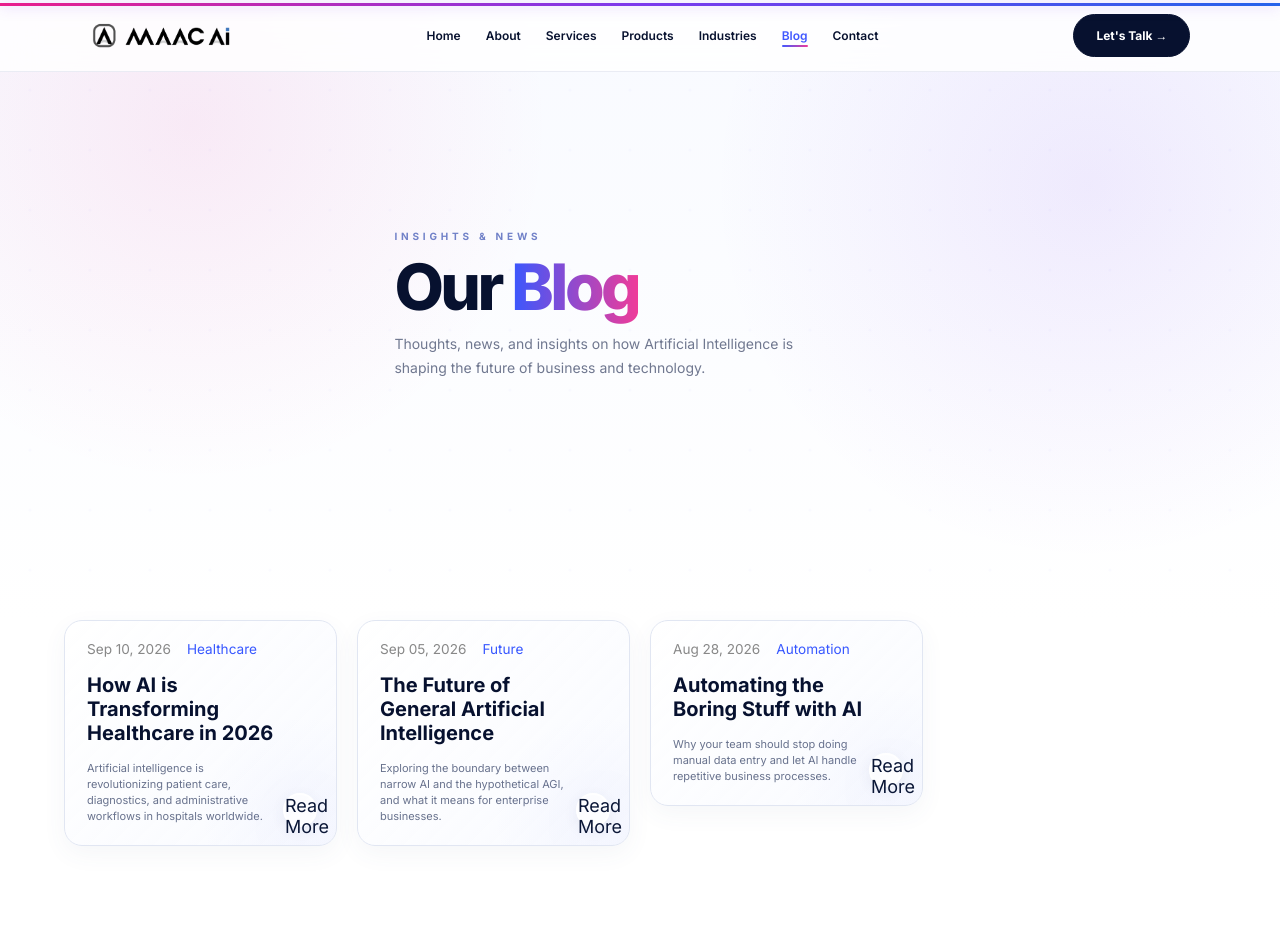
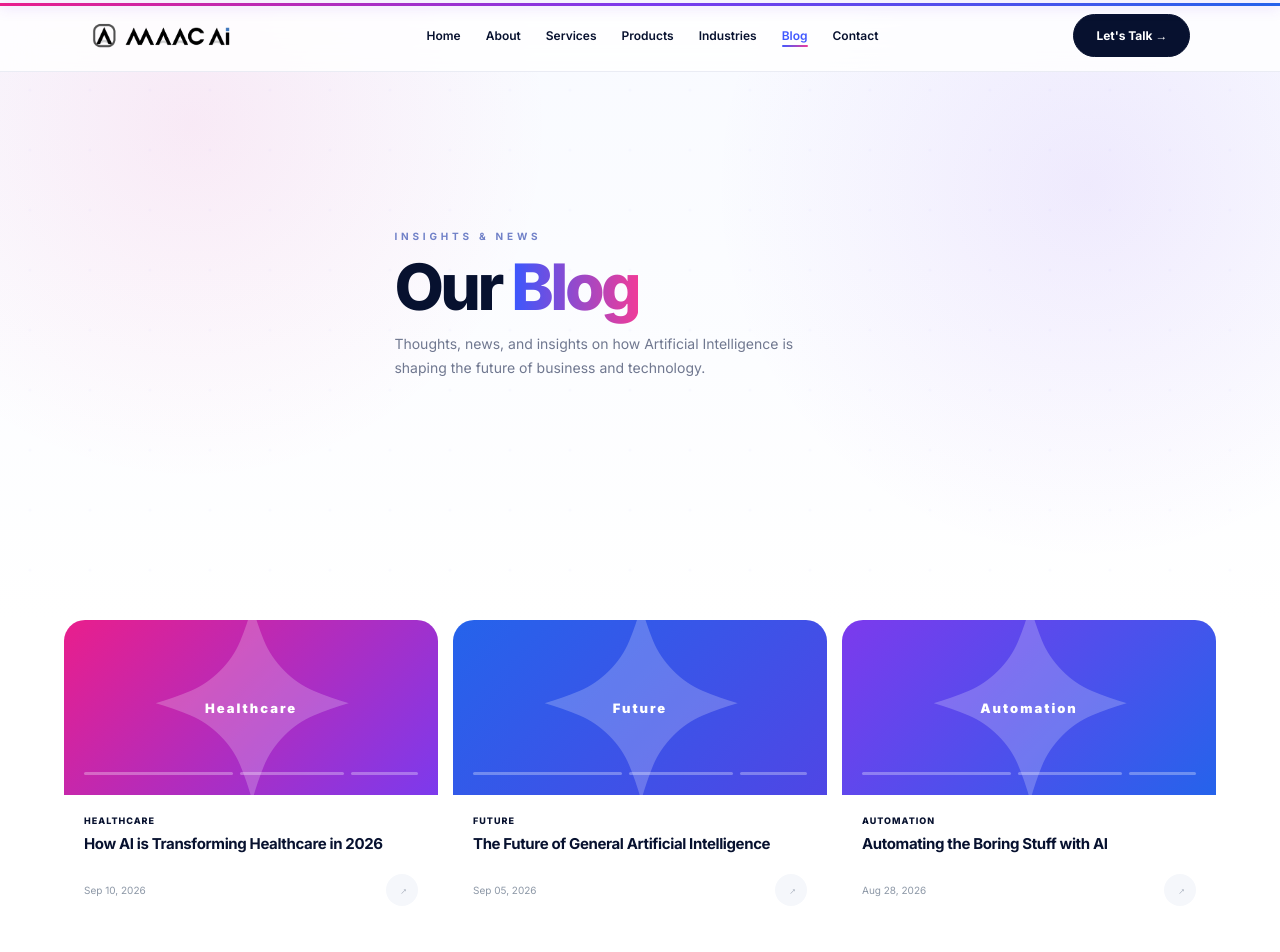
Before and after one commit to maacai/maacaiwebsite, a React (Vite) app: page /blog in a window 1280 px wide. Shown: the top 952 px of the page. Built offline with nearby package versions, Linux system fonts and the light colour scheme.

Commit message:
Update BlogPage to use new designer blog-card layout

```diff
--- a/src/pages/BlogPage.jsx
+++ b/src/pages/BlogPage.jsx
@@ -21,25 +21,38 @@ export default function BlogPage() {
         </RevealWrapper>
       </div>
 
-      <div className="service-grid" style={{ padding: '0 5%', marginBottom: '8rem', maxWidth: '1280px', margin: '0 auto 8rem' }}>
-        {blogs.map((blog, idx) => (
-          <RevealWrapper variant="up" delay={idx * 100} key={blog.id}>
-            <div className="service-card" style={{ display: 'flex', flexDirection: 'column' }}>
-              <span className="tilt-shine" aria-hidden="true" />
-              <Link to={`/blog/${blog.id}`} className="service-card-link" style={{ flex: 1, display: 'flex', flexDirection: 'column' }}>
-                <div style={{ marginBottom: '1rem', fontSize: '0.85rem', color: '#888', display: 'flex', gap: '1rem' }}>
-                  <span>{blog.date}</span>
-                  <span style={{ color: '#3858ff' }}>{blog.category}</span>
+      <div className="blog-grid" style={{ padding: '0 5%', marginBottom: '8rem', maxWidth: '1280px', margin: '0 auto 8rem' }}>
+        {blogs.map((blog, idx) => {
+          const colors = ['pink', 'blue', 'violet'];
+          const colorClass = `blog-card--${colors[idx % colors.length]}`;
+
+          return (
+            <RevealWrapper variant="up" delay={idx * 100} key={blog.id}>
+              <Link to={`/blog/${blog.id}`} className={`blog-card ${colorClass}`} style={{ display: 'block', textDecoration: 'none', color: 'inherit' }}>
+                <div className="blog-card__visual">
+                  <span className="icon" aria-hidden="true" style={{ fontSize: '4rem' }}>✦</span>
+                  <div className="blog-card__lines">
+                    <i /><i /><i />
+                  </div>
+                  {blog.category}
                 </div>
-                <div className="service-copy" style={{ flex: 1 }}>
-                  <b style={{ fontSize: '1.25rem', marginBottom: '1rem', display: 'block' }}>{blog.title}</b>
-                  <p>{blog.excerpt}</p>
+                <div className="blog-card__body">
+                  <div className="blog-card__tag">{blog.category}</div>
+                  <h3 style={{ color: 'var(--text-dark)' }}>{blog.title}</h3>
+                  <div className="blog-card__meta">
+                    <span>{blog.date}</span>
+                    <div style={{
+                      width: '32px', height: '32px', background: '#f5f7fb', borderRadius: '50%',
+                      display: 'grid', placeItems: 'center', transition: 'all 0.25s', color: 'var(--text-dark)'
+                    }}>
+                      <span className="icon" style={{ transform: 'rotate(-45deg)' }}>→</span>
+                    </div>
+                  </div>
                 </div>
-                <span className="service-arrow" aria-hidden="true">Read More →</span>
               </Link>
-            </div>
-          </RevealWrapper>
-        ))}
+            </RevealWrapper>
+          );
+        })}
       </div>
     </main>
   );
```
